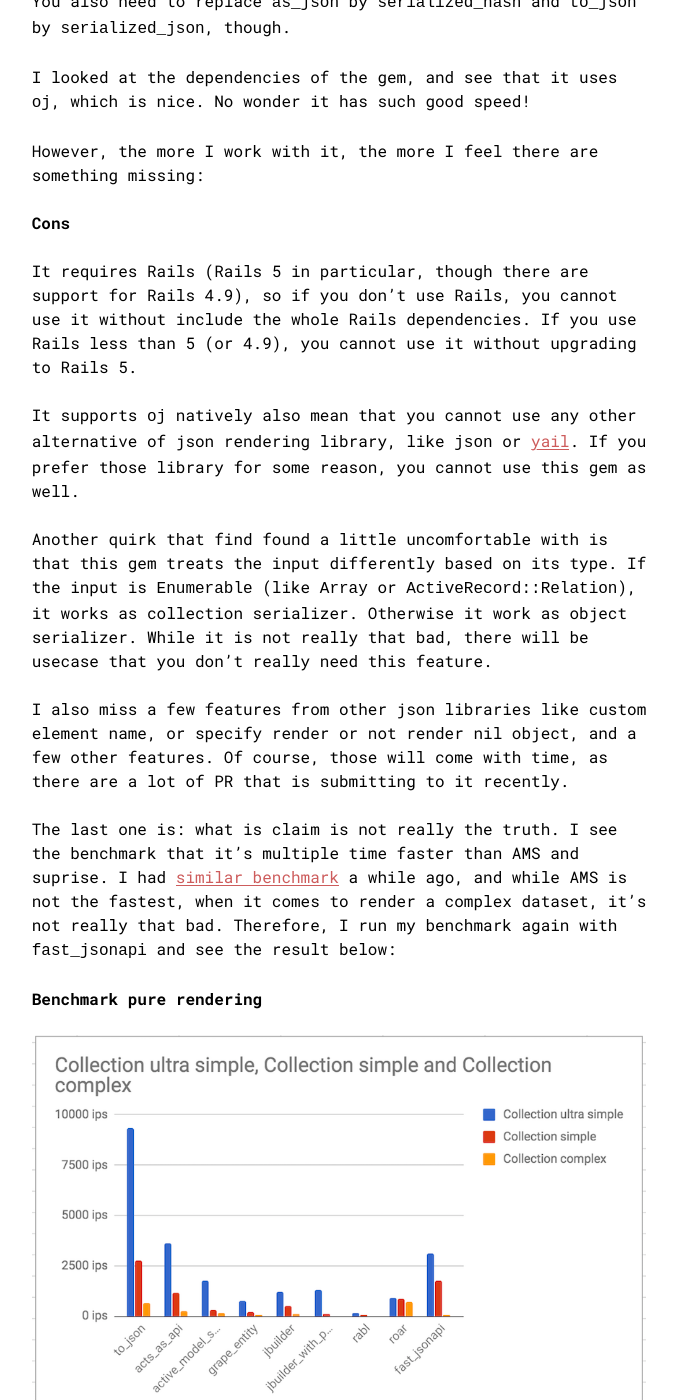
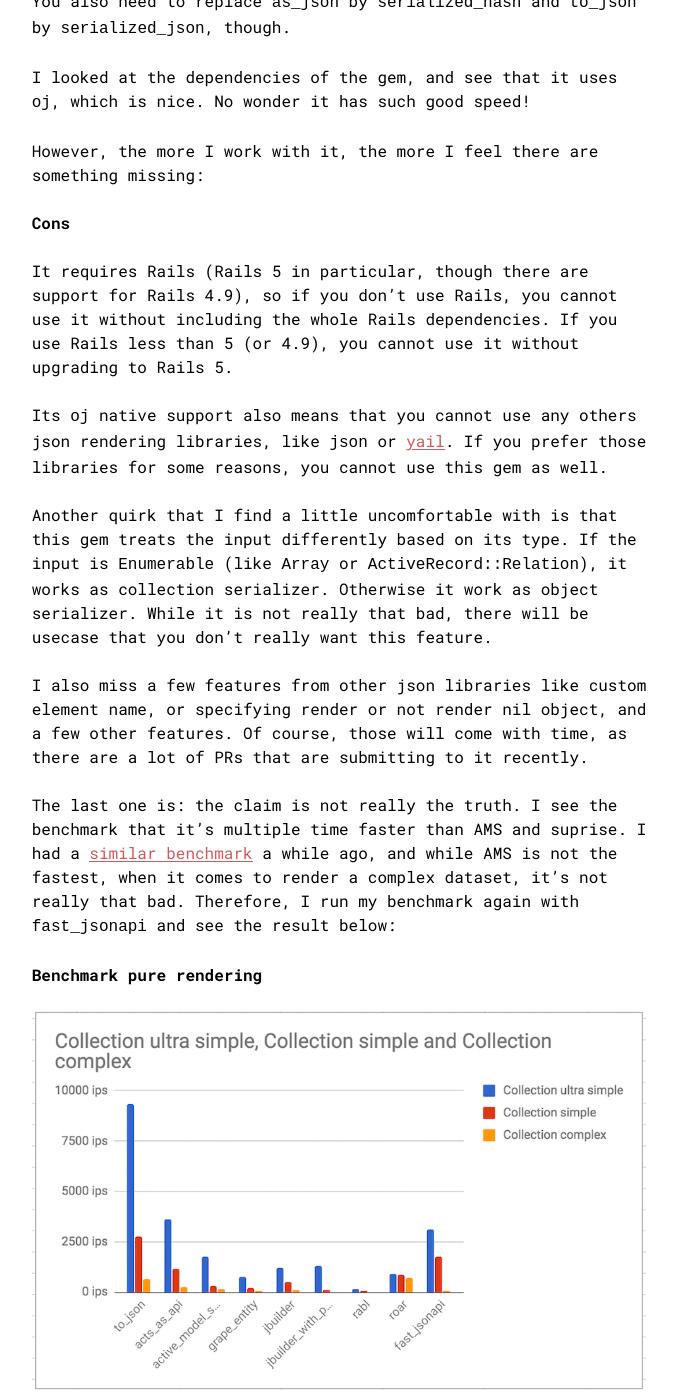
Before and after one commit to hieuk09/hieuk09.github.io, a Jekyll site: the page built from _posts/2018-02-05-thought-about-netflix-fast_jsonapi.md, in a window 1280 px wide and 1400 px high, scrolled down 803 px. Shown: the whole window, without its empty margins (301-978 px from the left). Built offline with Jekyll 4.4.1, drawn with Linux system fonts in a browser that asks for light colours; some of the changed text lies outside the part shown.

Commit message:
[ax] Fix typo

```diff
--- a/_posts/2018-02-05-thought-about-netflix-fast_jsonapi.md
+++ b/_posts/2018-02-05-thought-about-netflix-fast_jsonapi.md
@@ -7,9 +7,9 @@ categories: ruby
 
 A few days ago, I came across [a tweet of Aaron
 Peterson](https://twitter.com/tenderlove/status/959924273811894275) that
-introduces a new gem made by Netflix:
+introduced a new gem made by Netflix:
 [fast_jsonapi](https://github.com/Netflix/fast_jsonapi). I've worked with a few
-json rendering library over the years, and haven't found anything that 100% satisfy
+json rendering libraries over the years, and haven't found anything that 100% satisfy
 my need, so I'm earger to take a look.
 
 ## Pros
@@ -45,27 +45,27 @@ However, the more I work with it, the more I feel there are something missing:
 ## Cons
 
 It requires Rails (Rails 5 in particular, though there are support for
-Rails 4.9), so if you don't use Rails, you cannot use it without include the
+Rails 4.9), so if you don't use Rails, you cannot use it without including the
 whole Rails dependencies. If you use Rails less than 5 (or 4.9), you cannot use
 it without upgrading to Rails 5.
 
-It supports `oj` natively also mean that you cannot use any other alternative of
-json rendering library, like `json` or [yail](https://github.com/brianmario/yajl-ruby).
-If you prefer those library for some reason, you cannot use this gem as well.
+Its `oj` native support also means that you cannot use any others
+json rendering libraries, like `json` or [yail](https://github.com/brianmario/yajl-ruby).
+If you prefer those libraries for some reasons, you cannot use this gem as well.
 
-Another quirk that find found a little uncomfortable with is that this gem treats
+Another quirk that I find a little uncomfortable with is that this gem treats
 the input differently based on its type. If the input is `Enumerable` (like
 `Array` or `ActiveRecord::Relation`), it works as collection serializer.
 Otherwise it work as object serializer. While it is not really that bad, there
-will be usecase that you don't really need this feature.
+will be usecase that you don't really want this feature.
 
 I also miss a few features from other json libraries like custom element name,
-or specify render or not render nil object, and a few other features. Of course,
-those will come with time, as there are a lot of PR that is submitting to it
+or specifying render or not render nil object, and a few other features. Of course,
+those will come with time, as there are a lot of PRs that are submitting to it
 recently.
 
-The last one is: what is claim is not really the truth. I see the benchmark that
-it's multiple time faster than AMS and suprise. I had
+The last one is: the claim is not really the truth. I see the benchmark that
+it's multiple time faster than AMS and suprise. I had a
 [similar benchmark](https://github.com/hieuk09/benchmark_json_renderer) a while
 ago, and while AMS is not the fastest, when it comes to render a complex
 dataset, it's not really that bad. Therefore, I run my benchmark again with
```
Also changed, not shown: other parts of _posts/2018-02-05-thought-about-netflix-fast_jsonapi.md (+3 -3 lines).
